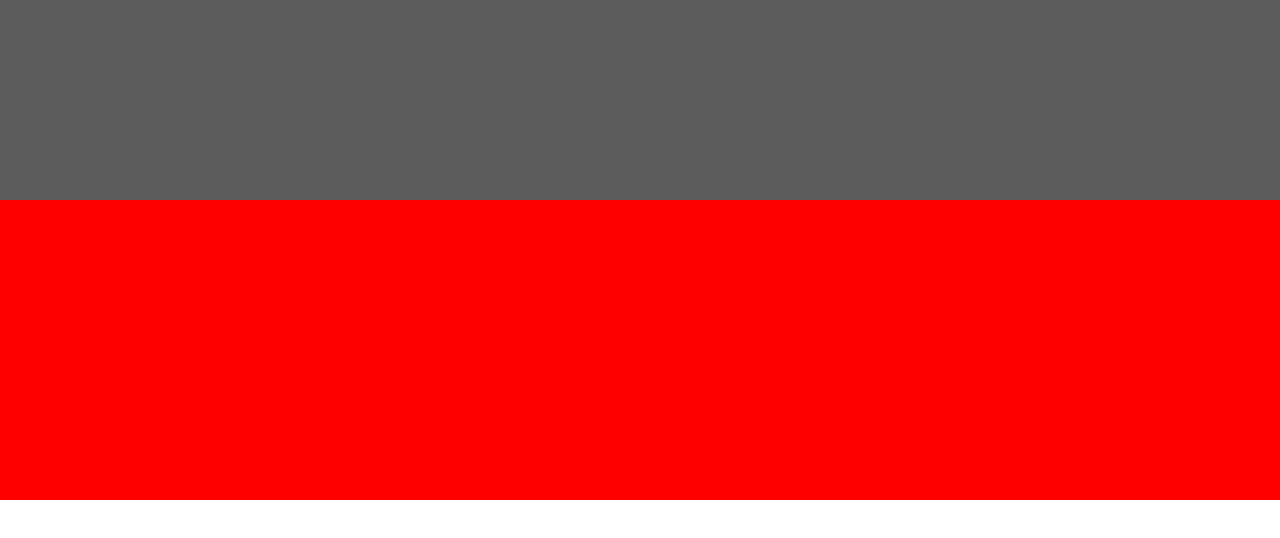
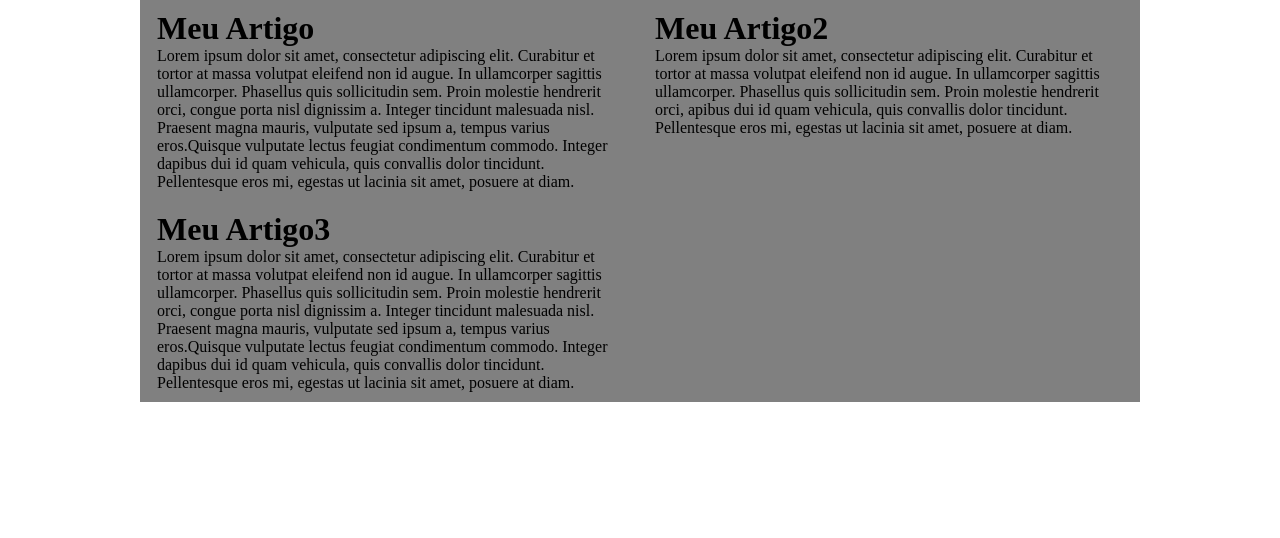
Before and after one commit to Rayllanderson/treinando-html-css, a plain HTML site: page index4.html in a window 1280 px wide. Drawn offline with Linux system fonts and the light colour scheme.

Commit message:
alinhamento... zzz

```diff
--- a/css/style3.css
+++ b/css/style3.css
@@ -8,16 +8,16 @@ html, body{
     height: 100%;
 }
 
+.center{
+    box-sizing: border-box;
+    width: 1000px;
+    margin: 0 auto;
+    background-color: gray;
+}
 
-.header{
-    width: 100%;
-    min-width: 1280px;
-    height: 200px;
-    background: rgb(92, 92, 92);
+.artigo{
+    vertical-align: top;
+    margin: 10px 17px;
+    display: inline-block;
+    width: 460px;
 }
-.article{
-    margin: 0 auto;
-    width: 1280px;
-    height: 300px;
-    background: red;
-}
--- a/index4.html
+++ b/index4.html
@@ -8,14 +8,43 @@
 
 <body>
 
-    <div class="header">
+    <div class="center">
+        <div class="artigo">
+            <h1>Meu Artigo</h1>
+            <p>Lorem ipsum dolor sit amet, consectetur adipiscing elit. Curabitur et tortor at massa volutpat eleifend
+                non id
+                augue. In ullamcorper sagittis ullamcorper. Phasellus quis sollicitudin sem. Proin molestie hendrerit
+                orci,
+                congue porta nisl dignissim
+                a. Integer tincidunt malesuada nisl. Praesent magna mauris, vulputate sed ipsum a, tempus varius
+                eros.Quisque
+                vulputate lectus feugiat condimentum commodo. Integer dapibus dui id quam vehicula, quis convallis dolor
+                tincidunt. Pellentesque eros
+                mi, egestas ut lacinia sit amet, posuere at diam.</p>
 
-
-    </div>
-
-    <div class="article">
-
-
+        </div>
+        <div class="artigo">
+            <h1>Meu Artigo2</h1>
+            <p>Lorem ipsum dolor sit amet, consectetur adipiscing elit. Curabitur et tortor at massa volutpat eleifend
+                non id
+                augue. In ullamcorper sagittis ullamcorper. Phasellus quis sollicitudin sem. Proin molestie hendrerit
+                orci, apibus dui id quam vehicula, quis convallis dolor
+                tincidunt. Pellentesque eros
+                mi, egestas ut lacinia sit amet, posuere at diam.</p>
+        </div>
+        <div class="artigo">
+            <h1>Meu Artigo3</h1>
+            <p>Lorem ipsum dolor sit amet, consectetur adipiscing elit. Curabitur et tortor at massa volutpat eleifend
+                non id
+                augue. In ullamcorper sagittis ullamcorper. Phasellus quis sollicitudin sem. Proin molestie hendrerit
+                orci,
+                congue porta nisl dignissim
+                a. Integer tincidunt malesuada nisl. Praesent magna mauris, vulputate sed ipsum a, tempus varius
+                eros.Quisque
+                vulputate lectus feugiat condimentum commodo. Integer dapibus dui id quam vehicula, quis convallis dolor
+                tincidunt. Pellentesque eros
+                mi, egestas ut lacinia sit amet, posuere at diam.</p>
+        </div>
     </div>
 
 </body>
```
